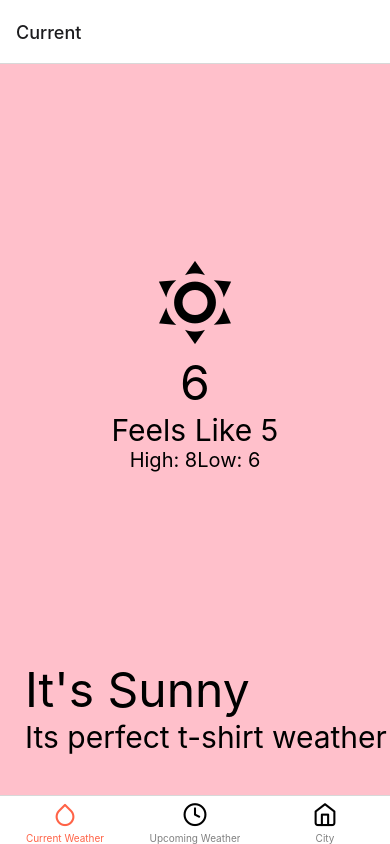
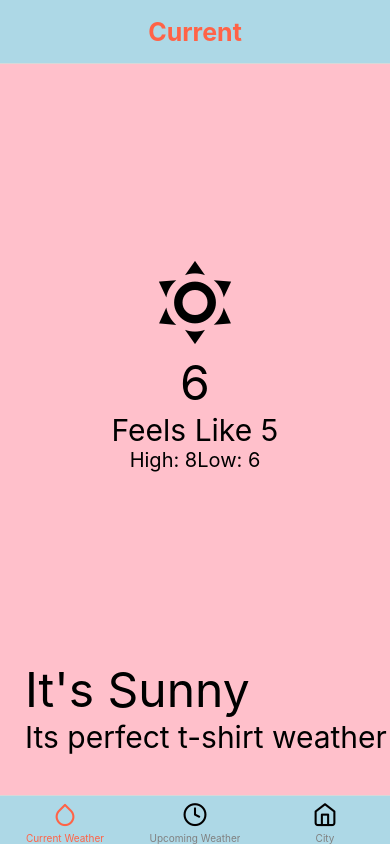
Before and after one commit to abdulbasit-dev/WeatherApp, a React Native app: screen / in a window 390 px wide. Built offline with nearby package versions, Linux system fonts and the light colour scheme.

Commit message:
customize tabBar & header

```diff
--- a/App.js
+++ b/App.js
@@ -1,63 +1,11 @@
 import React from 'react'
 import { NavigationContainer } from '@react-navigation/native'
-import { createBottomTabNavigator } from '@react-navigation/bottom-tabs'
-import { Feather } from '@expo/vector-icons'
-import { CurrentWeather, UpcomingWeather, City } from './src/screens'
-const Tab = createBottomTabNavigator()
+import Tabs  from './src/components/Tabs'
 
 const App = () => {
   return (
     <NavigationContainer>
-      <Tab.Navigator
-        screenOptions={{
-          tabBarActiveTintColor: 'tomato',
-          tabBarInactiveTintColor: 'gray'
-        }}
-      >
-        <Tab.Screen
-          name="Current"
-          pos
-          component={CurrentWeather}
-          options={{
-            tabBarLabel: 'Current Weather',
-            tabBarIcon: ({ focused }) => (
-              <Feather
-                name={'droplet'}
-                size={25}
-                color={focused ? 'tomato' : 'black'}
-              />
-            )
-          }}
-        />
-        <Tab.Screen
-          name="Upcoming"
-          component={UpcomingWeather}
-          options={{
-            tabBarLabel: 'Upcoming Weather',
-            tabBarIcon: ({ focused }) => (
-              <Feather
-                name={'clock'}
-                size={25}
-                color={focused ? 'tomato' : 'black'}
-              />
-            )
-          }}
-        />
-        <Tab.Screen
-          name="City"
-          component={City}
-          options={{
-            tabBarLabel: 'City',
-            tabBarIcon: ({ focused }) => (
-              <Feather
-                name={'home'}
-                size={25}
-                color={focused ? 'tomato' : 'black'}
-              />
-            )
-          }}
-        />
-      </Tab.Navigator>
+        <Tabs />
     </NavigationContainer>
   )
 }
--- /dev/null
+++ b/src/Components/Tabs.jsx
@@ -0,0 +1,76 @@
+import React from 'react'
+import { createBottomTabNavigator } from '@react-navigation/bottom-tabs'
+import { Feather } from '@expo/vector-icons'
+import { CurrentWeather, UpcomingWeather, City } from '../screens'
+const Tab = createBottomTabNavigator()
+
+const Tabs = () => {
+  return (
+    <Tab.Navigator
+      screenOptions={{
+        tabBarActiveTintColor: 'tomato',
+        tabBarInactiveTintColor: 'gray',
+        tabBarStyle: {
+          backgroundColor: 'lightblue'
+        },
+        headerStyle: {
+          backgroundColor: 'lightblue'
+        },
+        headerTitleStyle:{
+            color:'tomato',
+            fontSize:25,
+            fontWeight:'bold'
+        },
+        headerTitleAlign:'center',
+
+
+      }}
+    >
+      <Tab.Screen
+        name="Current"
+        pos
+        component={CurrentWeather}
+        options={{
+          tabBarLabel: 'Current Weather',
+          tabBarIcon: ({ focused }) => (
+            <Feather
+              name={'droplet'}
+              size={25}
+              color={focused ? 'tomato' : 'black'}
+            />
+          )
+        }}
+      />
+      <Tab.Screen
+        name="Upcoming"
+        component={UpcomingWeather}
+        options={{
+          tabBarLabel: 'Upcoming Weather',
+          tabBarIcon: ({ focused }) => (
+            <Feather
+              name={'clock'}
+              size={25}
+              color={focused ? 'tomato' : 'black'}
+            />
+          )
+        }}
+      />
+      <Tab.Screen
+        name="City"
+        component={City}
+        options={{
+          tabBarLabel: 'City',
+          tabBarIcon: ({ focused }) => (
+            <Feather
+              name={'home'}
+              size={25}
+              color={focused ? 'tomato' : 'black'}
+            />
+          )
+        }}
+      />
+    </Tab.Navigator>
+  )
+}
+
+export default Tabs
```
